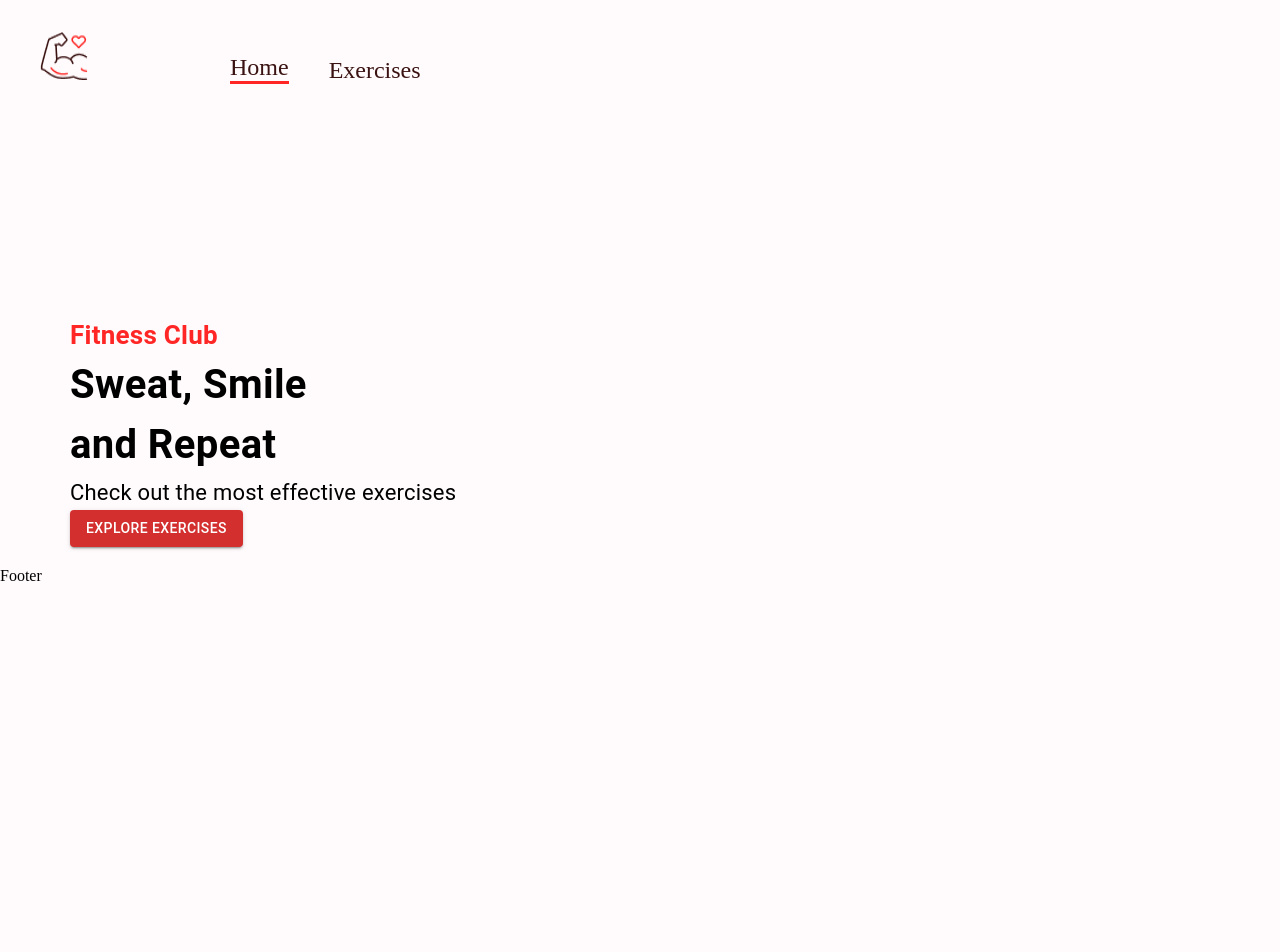
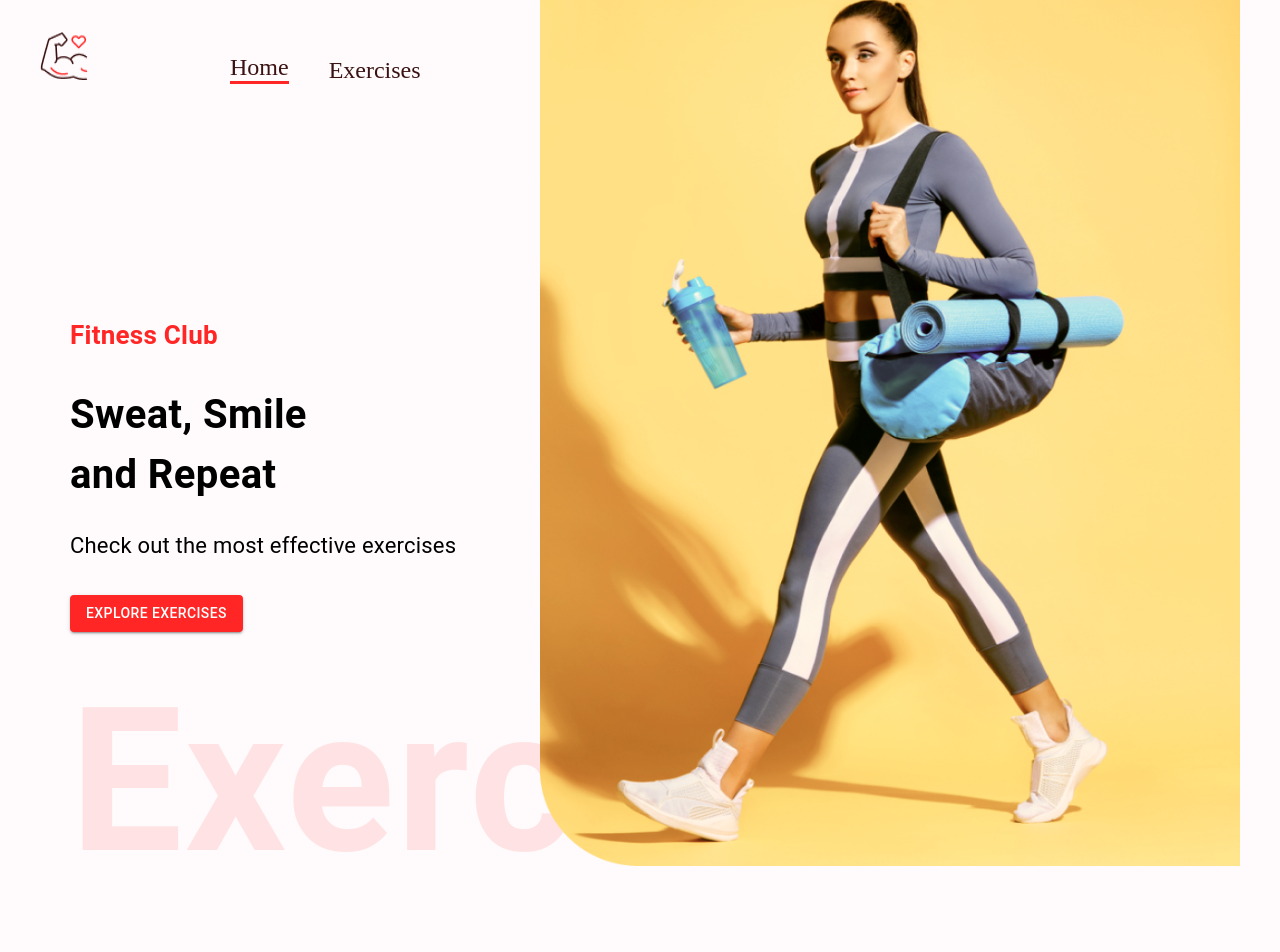
Before and after one commit to automation-andy101/react-gym-app, a React (Create React App) app: page / in a window 1280 px wide. Shown: the top 952 px of the page. Before the commit the page ends 800 px from the top, so only its background shows below. Built offline with nearby package versions, Linux system fonts and the light colour scheme.

Commit message:
Added HeroBanner component functionality

```diff
--- a/src/components/HeroBanner.js
+++ b/src/components/HeroBanner.js
@@ -1,5 +1,8 @@
 import React from 'react';
 import { Box, Stack, Typography, Button } from '@mui/material';
+
+import HeroBannerImage from '../assets/images/banner.png';
+import { Padding } from '@mui/icons-material';
 
 
 const HeroBanner = () => {
@@ -24,21 +27,45 @@ const HeroBanner = () => {
                 sx={{
                     fontSize: { lg: '40px', xs: '40px' }
                 }}
+                mb='23px'
+                mt='30px'
             >
                 Sweat, Smile <br /> and Repeat
             </Typography>
             <Typography
                 fontSize='22px'
                 lineHeight='35px'
+                mb={4}
             >
                 Check out the most effective exercises
             </Typography>
             <Button
                 variant='contained'
                 color='error'
+                href='#exercises'
+                sx={{
+                    backgroundColor: '#ff2625',
+                    Padding: '10px'
+                }}
             >
                 Explore Exercises
             </Button>
+            <Typography
+                fontWeight='600'
+                color='#ff2625'
+                sx={{
+                    opacity: 0.1,
+                    display: { lg: 'block', xs: 'none' }
+                }}
+                fontSize='200px'
+            >
+                Exercise
+            </Typography>
+            <img
+                src={HeroBannerImage}
+                alt='banner'
+                className='hero-banner-img'
+            />
         </Box>
     )
 }
```
